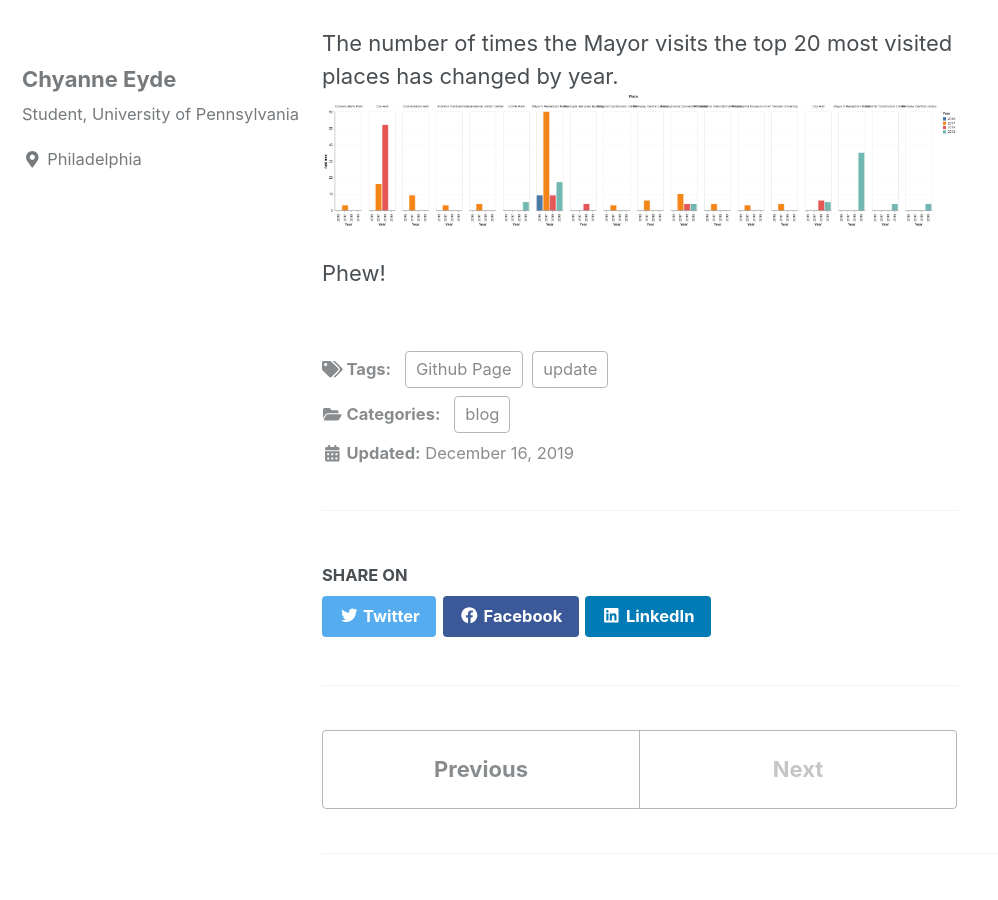
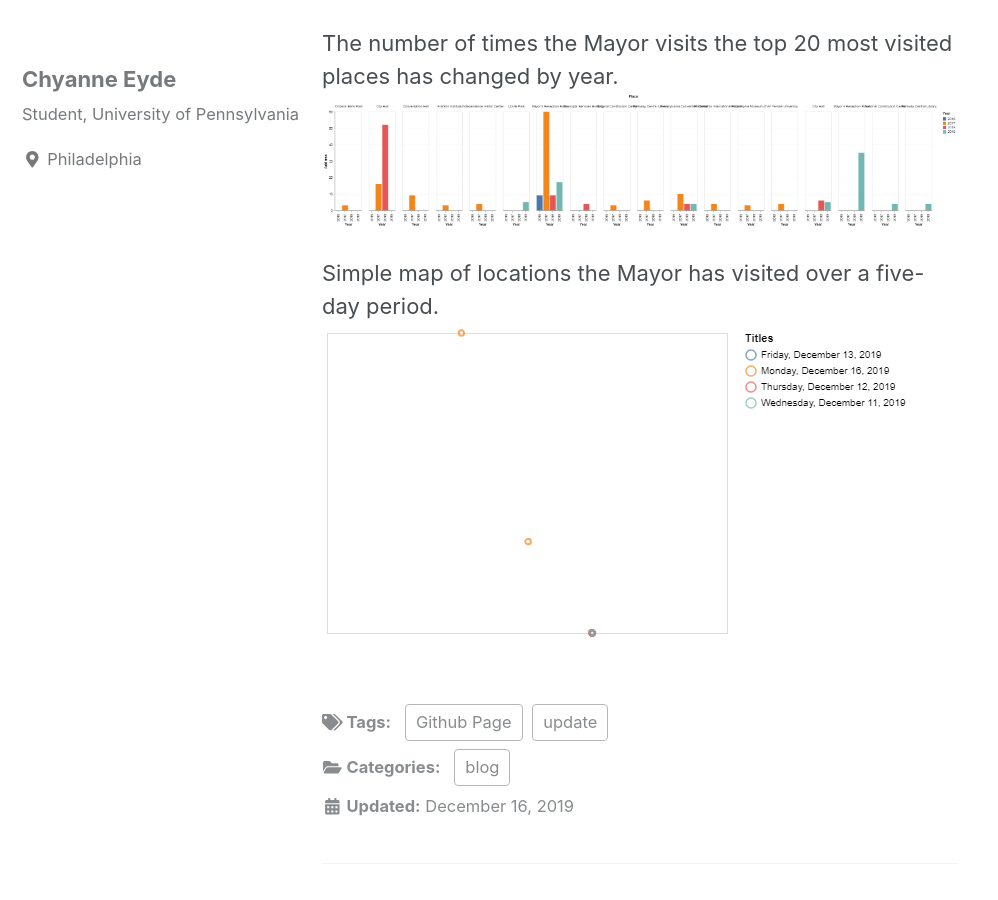
Before and after one commit to Chyanne-E/HeyMayor, a Jekyll site: the page built from _posts/2019-12-16-Data-Visualizations.md, in a window 1280 px wide and 900 px high, scrolled down 764 px. Shown: the whole window, without its empty margins (0-998 px from the left). Built offline with Jekyll 4.4.1, drawn with Linux system fonts in a browser that asks for light colours; cached includes are drawn as plain includes; nearby versions of some CDN libraries; a script that is not in the unit is left out.

Commit message:
Update 2019-12-16-Data-Visualizations.md

```diff
--- a/_posts/2019-12-16-Data-Visualizations.md
+++ b/_posts/2019-12-16-Data-Visualizations.md
@@ -14,6 +14,5 @@ Philadelphia's current Mayor is James Kenney. Here's some snazzy info on where h
 The number of times the Mayor visits the top 20 most visited places has changed by year.
 ![Top_20_Most_Visited]({{ site.url }}{{ site.baseurl }}/assets/images/IndPlaces_byyear.png)
 
-
-
-Phew!
+Simple map of locations the Mayor has visited over a five-day period.
+![Top_20_Most_Visited]({{ site.url }}{{ site.baseurl }}/assets/images/manual_map.png)
```
